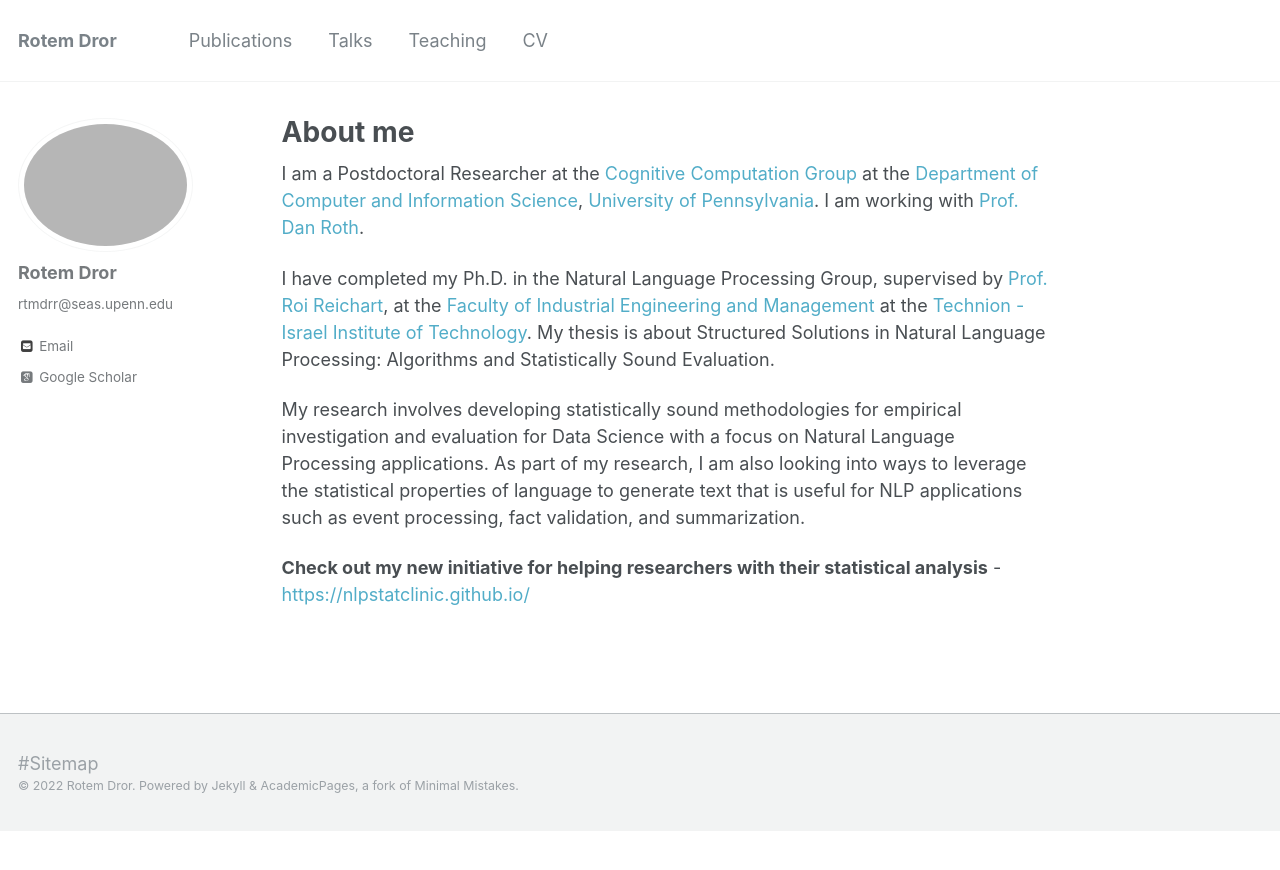
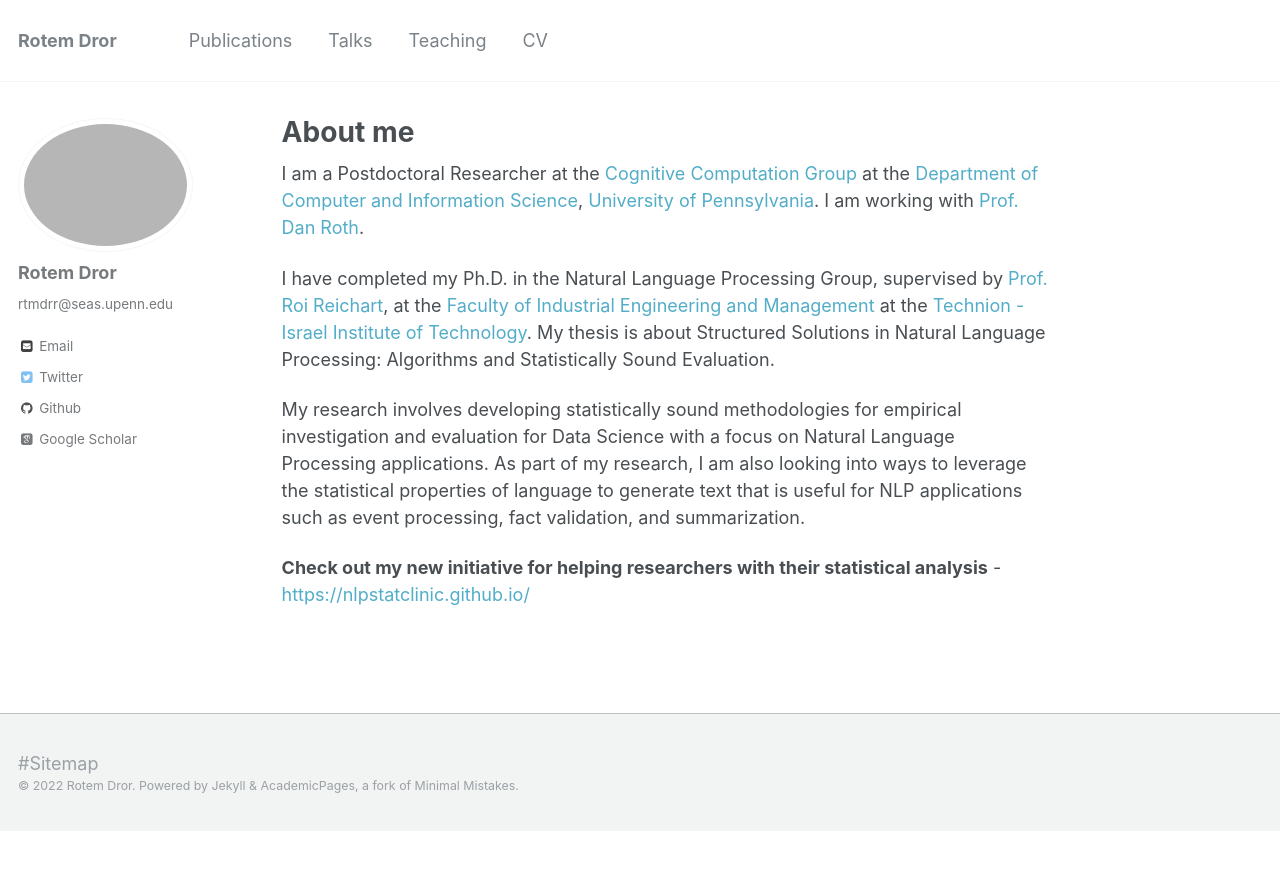
Before and after one commit to rtmdrr/rtmdrr.github.io, a Jekyll site: the page built from _pages/about.md, in a window 1280 px wide. Shown: the top 870 px of the page. Built offline with Jekyll 4.4.1, drawn with Linux system fonts in a browser that asks for light colours; some web fonts are replaced.

Commit message:
Update _config.yml

```diff
--- a/_config.yml
+++ b/_config.yml
@@ -92,7 +92,7 @@ author:
   flickr           :
   facebook         :
   foursquare       :
-  github           : #rtmdrr
+  github           : rtmdrr
   google_plus      :
   keybase          :
   instagram        :
@@ -103,7 +103,7 @@ author:
   stackoverflow    :
   steam            :
   tumblr           :
-  twitter          :
+  twitter          : DrorRotem
   vine             :
   weibo            :
   xing             :
```
